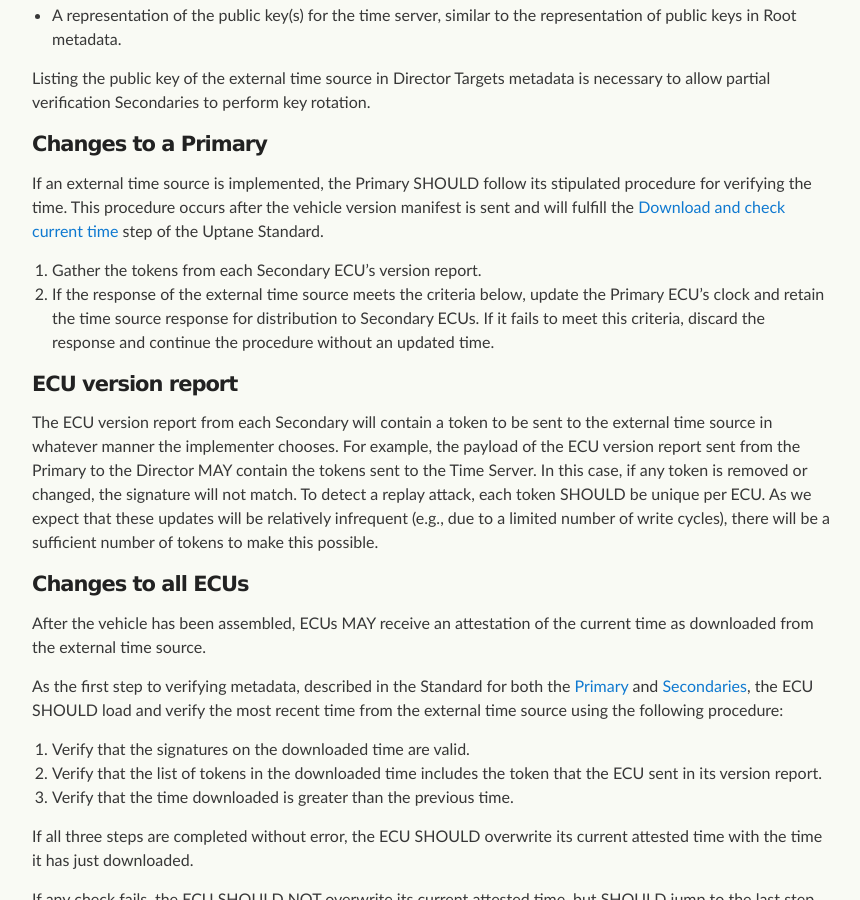
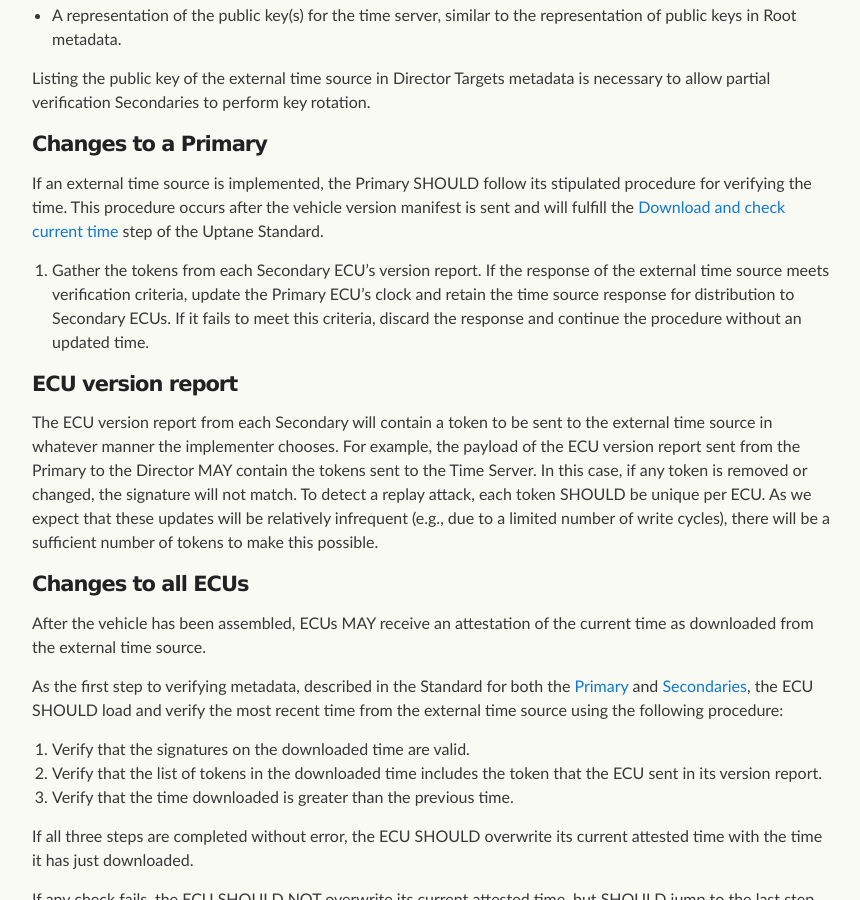
Before and after one commit to uptane/deployment-considerations, a Jekyll site: the page built from repositories.md, in a window 1280 px wide and 900 px high, scrolled down 1351 px. Shown: the whole window, without its empty margins (208-1068 px from the left). Built offline with Jekyll 4.4.1, drawn with Linux system fonts in a browser that asks for light colours; our own code applies the rules of GitHub Pages for plain Markdown files.

Commit message:
Update repositories.md
Co-authored-by: Lois Anne DeLong <lad278@nyu.edu>

```diff
--- a/repositories.md
+++ b/repositories.md
@@ -37,7 +37,7 @@ Listing the public key of the external time source in Director Targets metadata
 If an external time source is implemented, the Primary SHOULD follow its stipulated  procedure for verifying the time. This procedure occurs after the vehicle version manifest is sent and will fulfill the [Download and check current time](https://uptane.github.io/papers/uptane-standard.1.1.0.html#check_time_primary) step of the Uptane Standard.
 
 1. Gather the tokens from each Secondary ECU's version report.
-3. If the response of the external time source meets the criteria below, update the Primary ECU's clock and retain the time source response for distribution to Secondary ECUs. If it fails to meet this criteria, discard the response and continue the procedure without an updated time.
+If the response of the external time source meets verification criteria, update the Primary ECU's clock and retain the time source response for distribution to Secondary ECUs. If it fails to meet this criteria, discard the response and continue the procedure without an updated time.
 
 #### ECU version report
 
```
